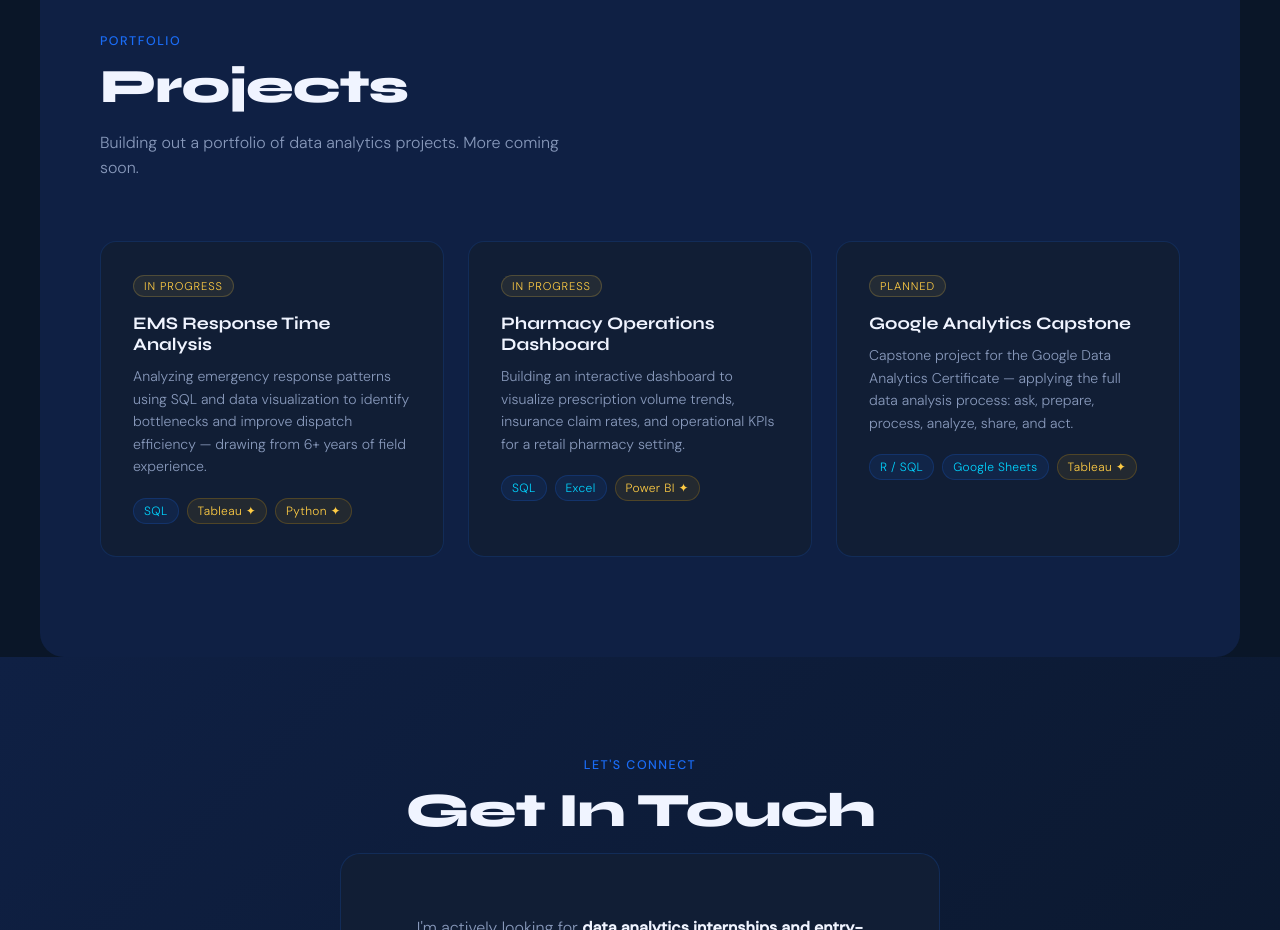
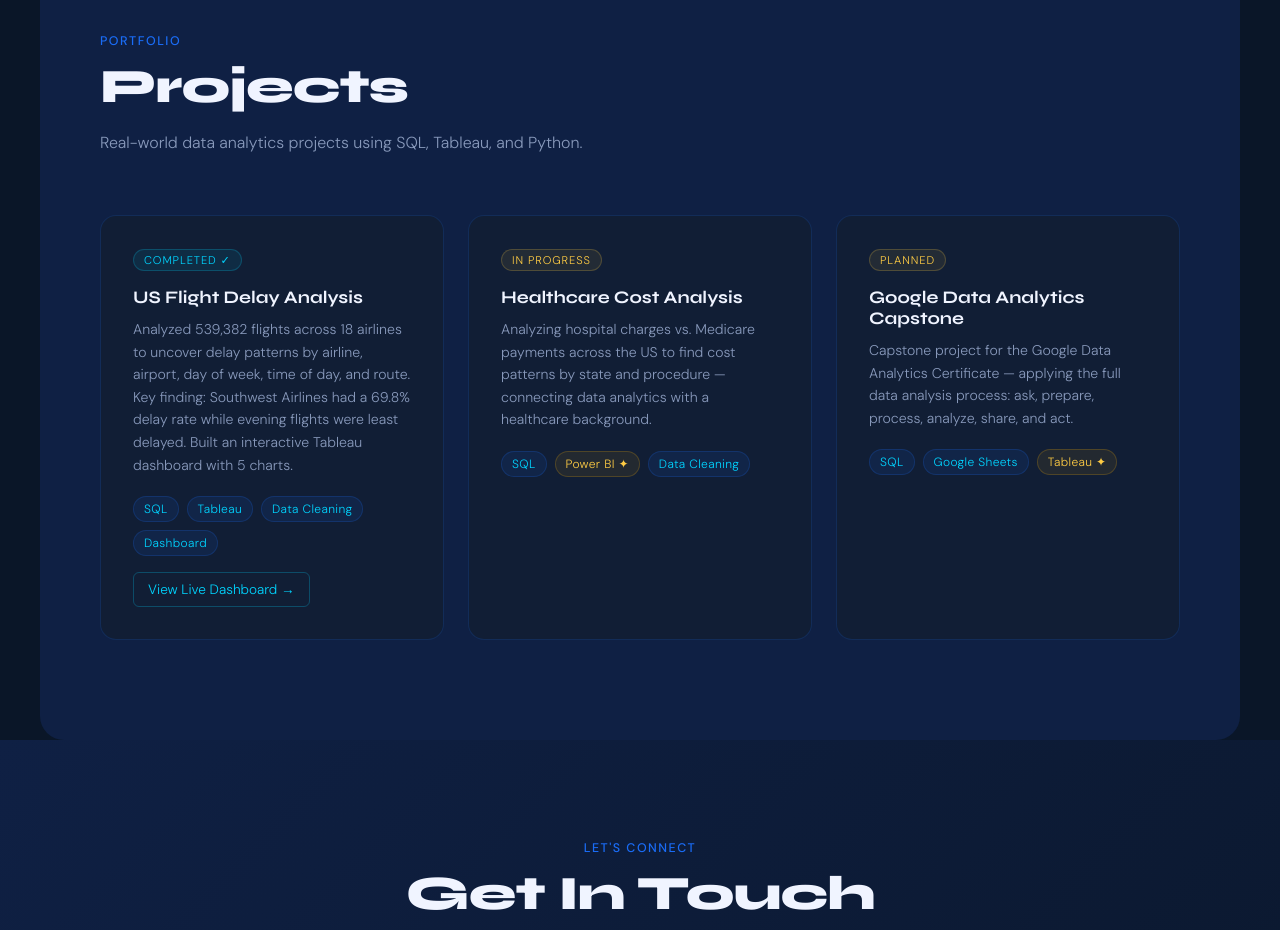
Before and after one commit to aksharmehta96-coder/aksharmehta96-coder.github.io, a plain HTML site: page index.html in a window 1280 px wide. Shown: the part 4460-5390 px from the top of the page. Drawn offline with Linux system fonts and the light colour scheme.

Commit message:
Update index.html

```diff
--- a/index.html
+++ b/index.html
@@ -755,37 +755,41 @@
   <div class="section-inner" style="background:var(--navy2);border-radius:24px;">
     <div class="section-label">Portfolio</div>
     <h2 class="section-title">Projects</h2>
-    <p class="section-sub">Building out a portfolio of data analytics projects. More coming soon.</p>
+    <p class="section-sub">Real-world data analytics projects using SQL, Tableau, and Python.</p>
     <div class="projects-grid reveal">
 
       <div class="project-card">
-        <div class="project-badge wip">In Progress</div>
-        <h3>EMS Response Time Analysis</h3>
-        <p>Analyzing emergency response patterns using SQL and data visualization to identify bottlenecks and improve dispatch efficiency — drawing from 6+ years of field experience.</p>
+        <div class="project-badge">Completed ✓</div>
+        <h3>US Flight Delay Analysis</h3>
+        <p>Analyzed 539,382 flights across 18 airlines to uncover delay patterns by airline, airport, day of week, time of day, and route. Key finding: Southwest Airlines had a 69.8% delay rate while evening flights were least delayed. Built an interactive Tableau dashboard with 5 charts.</p>
         <div class="project-tools">
           <span class="tag">SQL</span>
-          <span class="tag wip">Tableau ✦</span>
-          <span class="tag wip">Python ✦</span>
+          <span class="tag">Tableau</span>
+          <span class="tag">Data Cleaning</span>
+          <span class="tag">Dashboard</span>
         </div>
+        <a href="https://public.tableau.com/app/profile/akshar.mehta/viz/USFlightDelayAnalysis-AksharMehta/Dashboard1" target="_blank" style="display:inline-flex;align-items:center;gap:6px;margin-top:16px;color:var(--cyan);font-size:0.85rem;text-decoration:none;border:1px solid rgba(0,212,255,0.25);padding:8px 14px;border-radius:6px;transition:background 0.2s;" onmouseover="this.style.background='rgba(0,212,255,0.08)'" onmouseout="this.style.background='transparent'">
+          View Live Dashboard →
+        </a>
       </div>
 
       <div class="project-card">
         <div class="project-badge wip">In Progress</div>
-        <h3>Pharmacy Operations Dashboard</h3>
-        <p>Building an interactive dashboard to visualize prescription volume trends, insurance claim rates, and operational KPIs for a retail pharmacy setting.</p>
+        <h3>Healthcare Cost Analysis</h3>
+        <p>Analyzing hospital charges vs. Medicare payments across the US to find cost patterns by state and procedure — connecting data analytics with a healthcare background.</p>
         <div class="project-tools">
           <span class="tag">SQL</span>
-          <span class="tag">Excel</span>
           <span class="tag wip">Power BI ✦</span>
+          <span class="tag">Data Cleaning</span>
         </div>
       </div>
 
       <div class="project-card">
         <div class="project-badge wip">Planned</div>
-        <h3>Google Analytics Capstone</h3>
+        <h3>Google Data Analytics Capstone</h3>
         <p>Capstone project for the Google Data Analytics Certificate — applying the full data analysis process: ask, prepare, process, analyze, share, and act.</p>
         <div class="project-tools">
-          <span class="tag">R / SQL</span>
+          <span class="tag">SQL</span>
           <span class="tag">Google Sheets</span>
           <span class="tag wip">Tableau ✦</span>
         </div>
```
